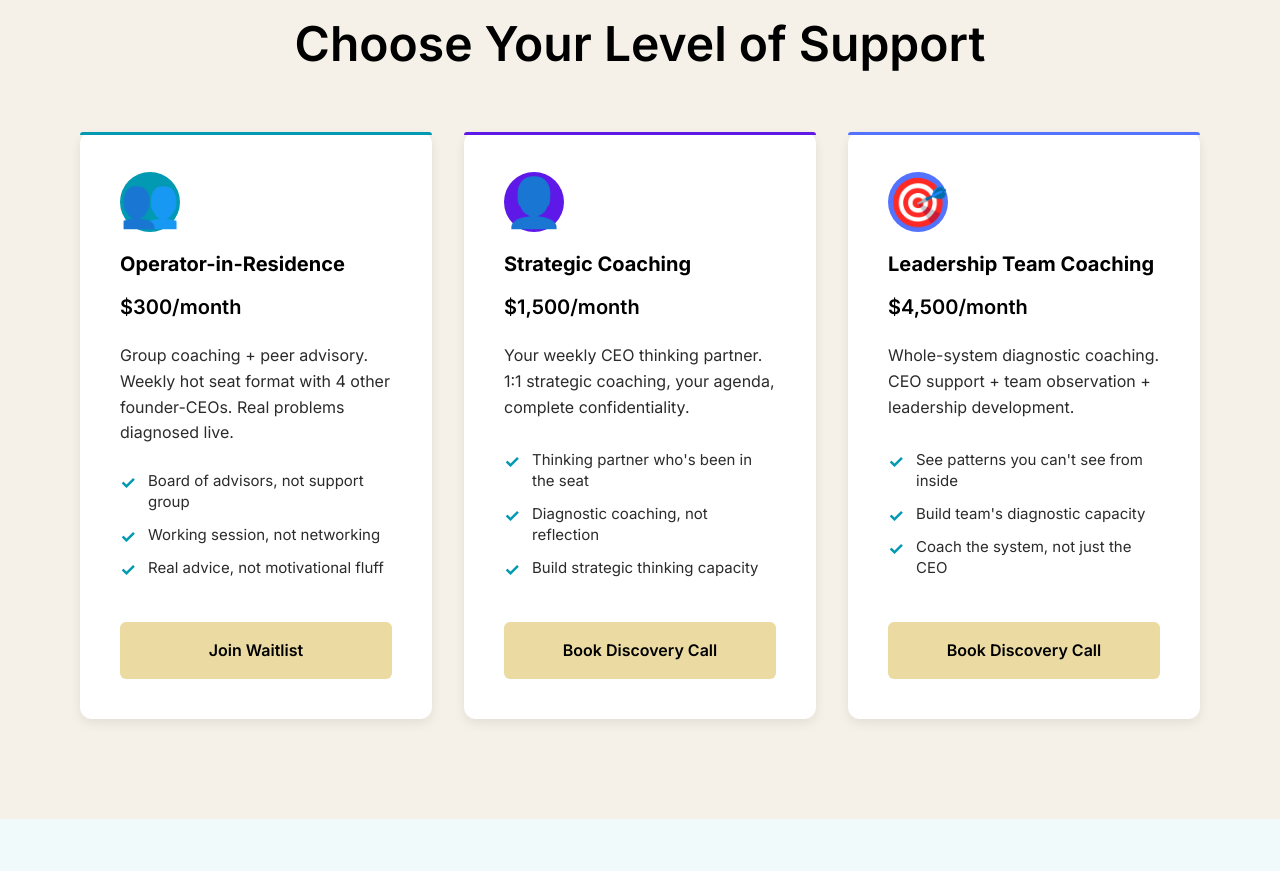
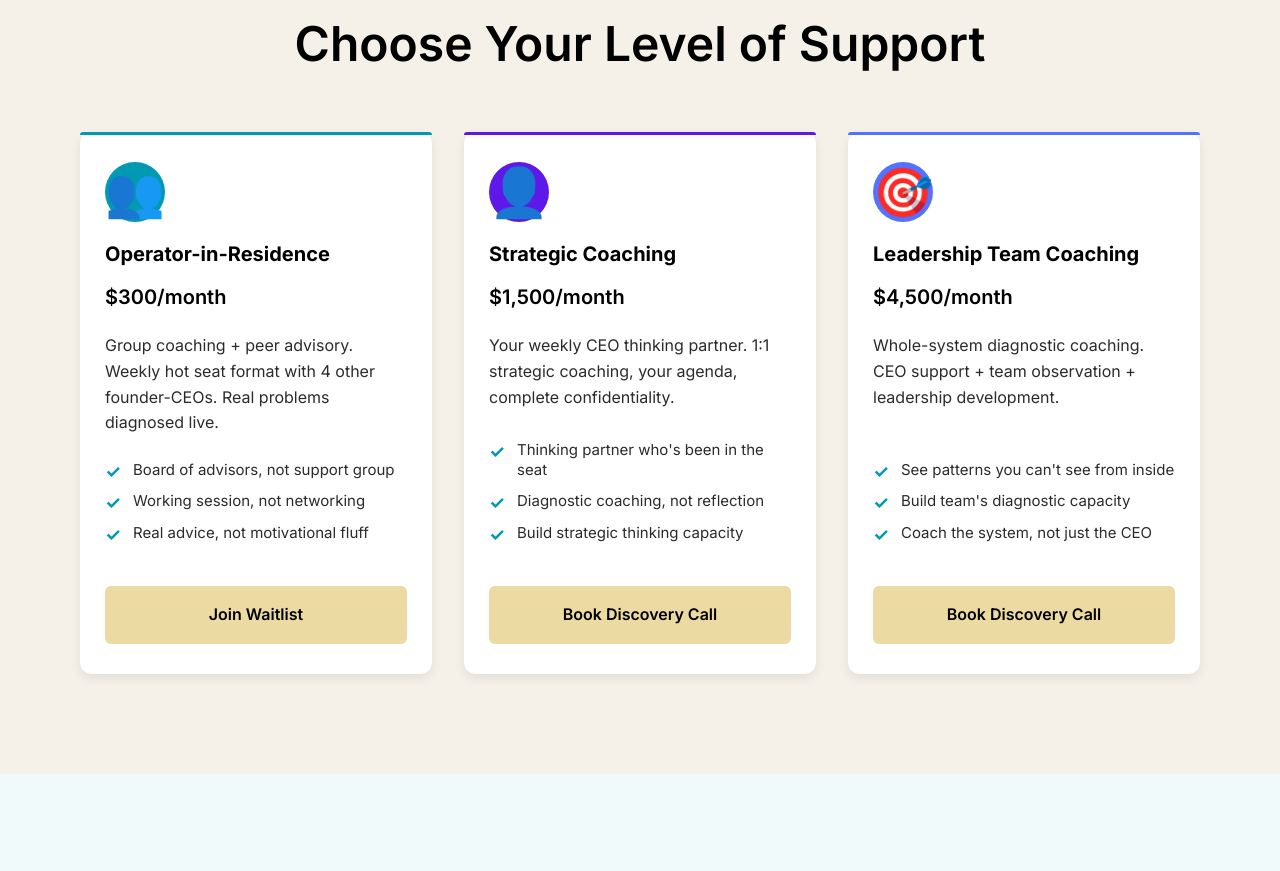
Before and after one commit to tobey-wyatt/Motherlode-site, a plain HTML site: page index.html in a window 1280 px wide. Shown: the part 1180-2051 px from the top of the page. Drawn offline with Linux system fonts and the light colour scheme; a script that the page names is missing.

Commit message:
Update index.html

```diff
--- a/index.html
+++ b/index.html
@@ -282,6 +282,18 @@
             <div class="container">
                 <h2 class="text-center mb-60">Choose Your Level of Support</h2>
 
+                <style>
+                    /* Give service cards more width */
+                    .service-card {
+                        padding: 30px 25px !important;
+                    }
+
+                    .service-card .service-benefits {
+                        font-size: 14px !important;
+                        line-height: 1.3 !important;
+                    }
+                </style>
+
                 <div class="grid-3col">
                     <!-- Service Card 1: Operator-in-Residence -->
                     <div class="card service-card">
@@ -299,7 +311,7 @@
                             Group coaching + peer advisory. Weekly hot seat format with 4 other founder-CEOs. Real problems diagnosed live.
                         </p>
 
-                        <ul class="service-benefits" style="font-size: 15px; line-height: 1.4;">
+                        <ul class="service-benefits">
                             <li>Board of advisors, not support group</li>
                             <li>Working session, not networking</li>
                             <li>Real advice, not motivational fluff</li>
@@ -324,7 +336,7 @@
                             Your weekly CEO thinking partner. 1:1 strategic coaching, your agenda, complete confidentiality.
                         </p>
 
-                        <ul class="service-benefits" style="font-size: 15px; line-height: 1.4;">
+                        <ul class="service-benefits">
                             <li>Thinking partner who's been in the seat</li>
                             <li>Diagnostic coaching, not reflection</li>
                             <li>Build strategic thinking capacity</li>
@@ -349,7 +361,7 @@
                             Whole-system diagnostic coaching. CEO support + team observation + leadership development.
                         </p>
 
-                        <ul class="service-benefits" style="font-size: 15px; line-height: 1.4;">
+                        <ul class="service-benefits">
                             <li>See patterns you can't see from inside</li>
                             <li>Build team's diagnostic capacity</li>
                             <li>Coach the system, not just the CEO</li>
```
